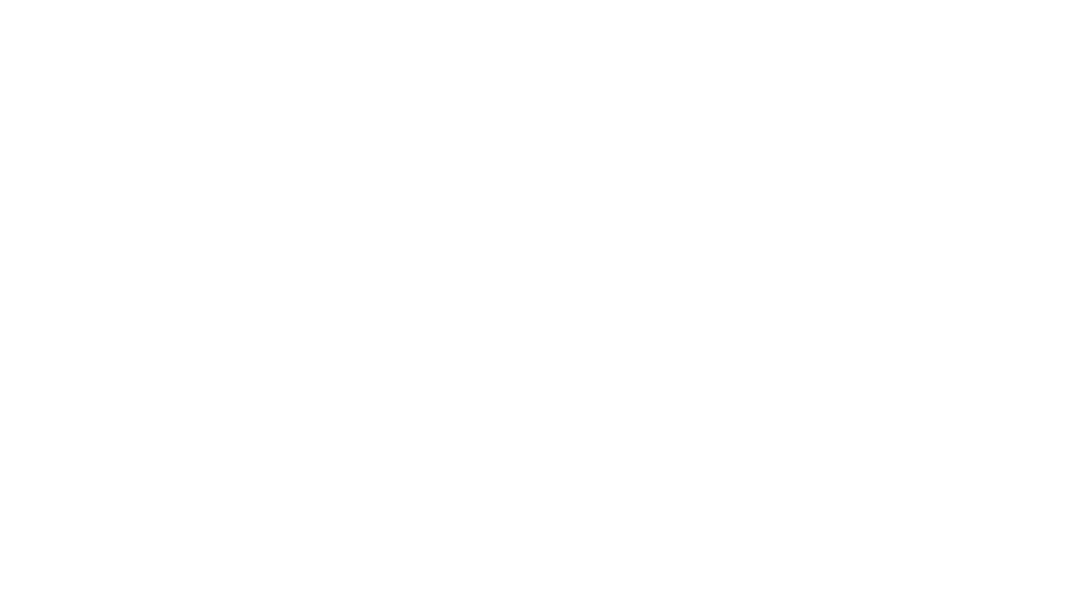
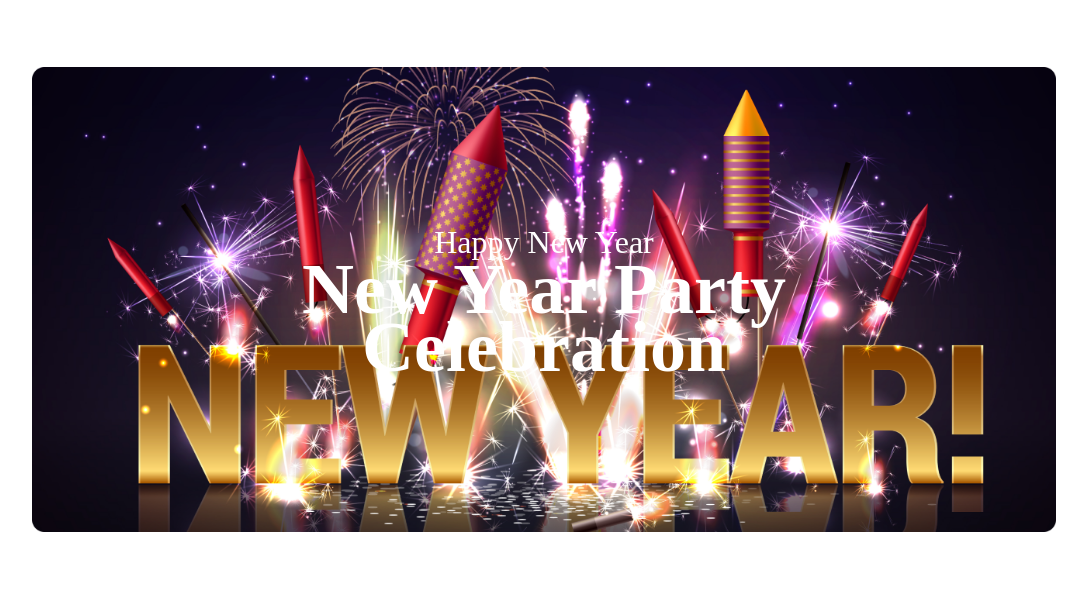
Before and after one commit to MdNafijulHoq/Assignment1_ProgrammingHero, a plain HTML site: page index.html in a window 1280 px wide. Shown: the whole page, without its empty margins (96-1183 px from the left). Drawn offline with Linux system fonts and the light colour scheme.

Commit message:
commit done

```diff
--- a/CSS/style.css
+++ b/CSS/style.css
@@ -0,0 +1,34 @@
+* {
+  margin: 0px;
+  padding: 0px;
+}
+.container {
+  background: linear-gradient(180deg, #070211 0%, rgba(7, 2, 17, 0) 100%);
+  display: flex;
+  align-items: center;
+  justify-content: center;
+  background-image: url("../images/Banner\ Image.png");
+  background-repeat: no-repeat;
+  background-position: center;
+  height: 600px;
+  background-size: 80vw;
+}
+#bro {
+  color: #fff;
+  text-align: center;
+  font-family: Merriweather;
+  font-size: 32px;
+  font-style: normal;
+  font-weight: 400;
+  line-height: normal;
+}
+#bruh {
+  width: 632px;
+  color: #fff;
+  text-align: center;
+  font-family: Merriweather;
+  font-size: 72px;
+  font-style: normal;
+  font-weight: 900;
+  line-height: 0.8;
+}
--- a/index.html
+++ b/index.html
@@ -1,13 +1,20 @@
 <!DOCTYPE html>
 <html lang="en">
-<head>
-    <meta charset="UTF-8">
-    <meta name="viewport" content="width=device-width, initial-scale=1.0">
+  <head>
+    <meta charset="UTF-8" />
+    <meta name="viewport" content="width=device-width, initial-scale=1.0" />
     <title>B9A1-New-Year-New-Mission</title>
-    <link rel="shortcut icon" href="images/Website.png" type="image/x-icon">
-    <link rel="stylesheet" href="CSS/style.css">
-</head>
-<body>
-
-</body>
+    <link rel="shortcut icon" href="images/Website.png" type="image/x-icon" />
+    <link rel="stylesheet" href="CSS/style.css" />
+  </head>
+  <body>
+    <header>
+      <div class="container">
+        <div class="bannner">
+          <h3 id="bro">Happy New Year</h3>
+          <h3 id="bruh">New Year Party Celebration</h3>
+        </div>
+      </div>
+    </header>
+  </body>
 </html>
```
